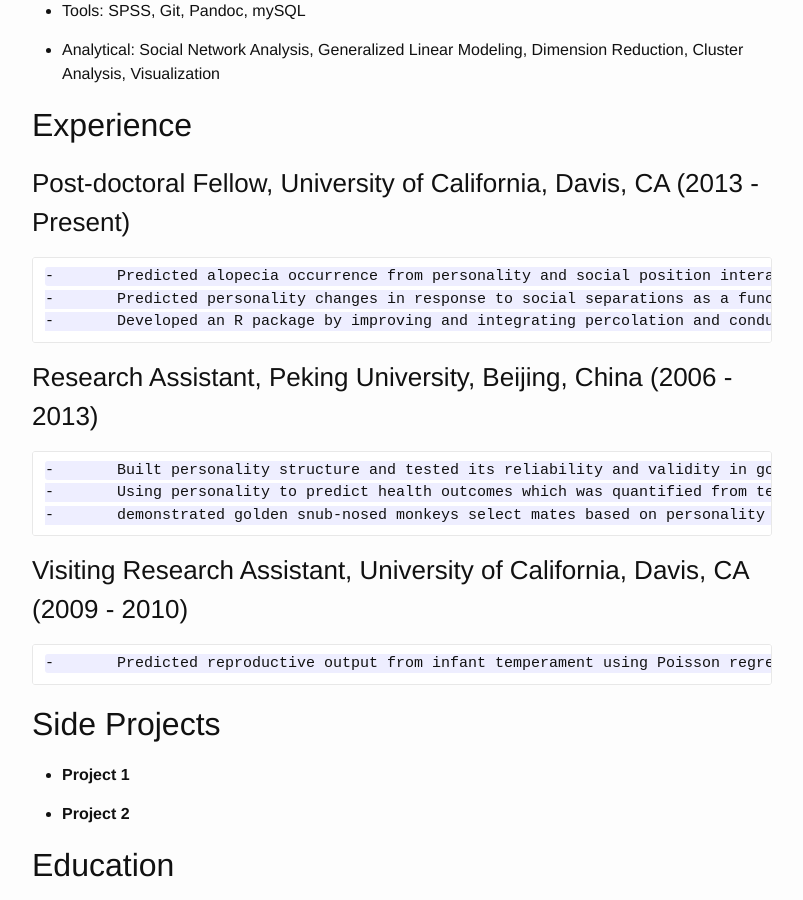
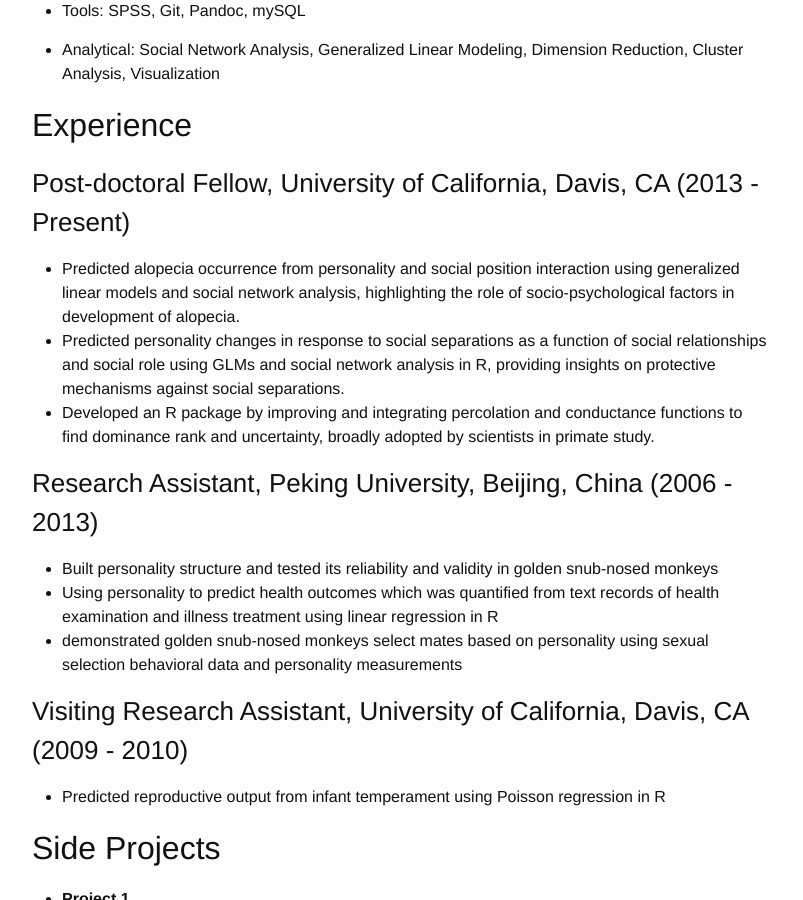
Before and after one commit to imteazs/jianjinucdavis.github.io, a Jekyll site: the page built from _posts/2015-03-30-Resume.md, in a window 1280 px wide and 900 px high, scrolled down 393 px. Shown: the whole window, without its empty margins (238-1041 px from the left). Built offline with Jekyll 4.4.1, drawn with Linux system fonts in a browser that asks for light colours.

Commit message:
formating

```diff
--- a/_posts/2015-03-30-Resume.md
+++ b/_posts/2015-03-30-Resume.md
@@ -21,19 +21,19 @@
 
 ###   Post-doctoral Fellow, University of California, Davis, CA (2013 - Present)
 
-	-	Predicted alopecia occurrence from personality and social position interaction using generalized linear models and social network analysis, highlighting the role of socio-psychological factors in development of alopecia.
-	-	Predicted personality changes in response to social separations as a function of social relationships and social role using GLMs and social network analysis in R, providing insights on protective mechanisms against social separations.
-	-	Developed an R package by improving and integrating percolation and conductance functions to find dominance rank and uncertainty, broadly adopted by scientists in primate study.
+*	Predicted alopecia occurrence from personality and social position interaction using generalized linear models and social network analysis, highlighting the role of socio-psychological factors in development of alopecia.
+*	Predicted personality changes in response to social separations as a function of social relationships and social role using GLMs and social network analysis in R, providing insights on protective mechanisms against social separations.
+*	Developed an R package by improving and integrating percolation and conductance functions to find dominance rank and uncertainty, broadly adopted by scientists in primate study.
 
 
 ###   Research Assistant, Peking University, Beijing, China (2006 - 2013)
 
-	-	Built personality structure and tested its reliability and validity in golden snub-nosed monkeys
-	-	Using personality to predict health outcomes which was quantified from text records of health examination and illness treatment using linear regression in R
-	-	demonstrated golden snub-nosed monkeys select mates based on personality using sexual selection behavioral data and personality measurements
+*	Built personality structure and tested its reliability and validity in golden snub-nosed monkeys
+*	Using personality to predict health outcomes which was quantified from text records of health examination and illness treatment using linear regression in R
+*	demonstrated golden snub-nosed monkeys select mates based on personality using sexual selection behavioral data and personality measurements
 
 ###	  Visiting Research Assistant, University of California, Davis, CA (2009 - 2010)
-	-	Predicted reproductive output from infant temperament using Poisson regression in R
+*	Predicted reproductive output from infant temperament using Poisson regression in R
 
 ##	Side Projects
 
```
